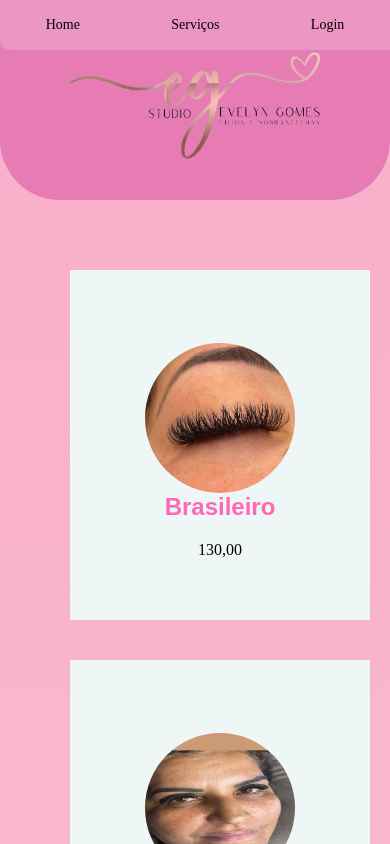
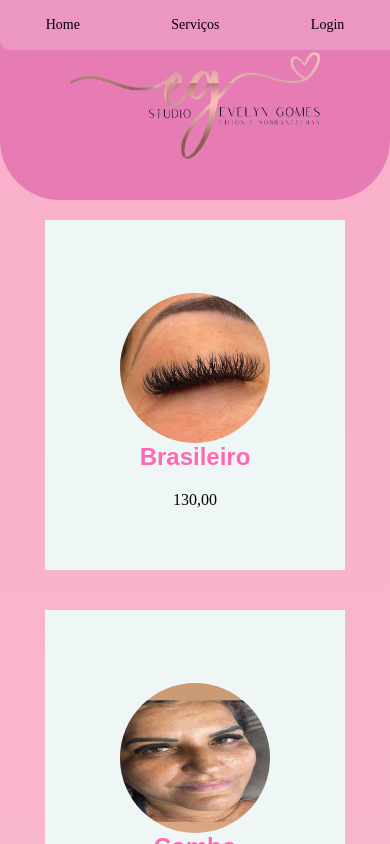
Before and after one commit to MatheusRodri/PI4_StudioEvelyn, a React (Create React App) app in the folder frontend/: page /servicos in a window 390 px wide. Shown: the top 844 px of the page. Built offline with nearby package versions, Linux system fonts and the light colour scheme.

Commit message:
servicos responsivo

```diff
--- a/frontend/src/pages/Servicos/index.css
+++ b/frontend/src/pages/Servicos/index.css
@@ -1,48 +1,19 @@
-.servicos{
-    display: flex;
-    flex-wrap: wrap;
-    justify-content: space-between;
+.servicos-container {
+  background-image: linear-gradient(#f9b0ca, #f9eff3);
+  max-width: 100%;
 }
 
-/* body {
-    background: linear-gradient(to bottom, #e77cb5 25%, rgb(228, 189, 219) 25%);
-    background-color: pink;
-    margin: 0;
-    font-family: Arial, sans-serif;
-    border-bottom-left-radius: 50px;
-    border-bottom-right-radius: 50px;
-} */
-
-.container{
-    background-image: linear-gradient( #f9b0ca, #f9eff3);
-    display: flex;
-    flex-wrap: wrap;
-    justify-content: space-between;
-    padding: 90px 50px 0 50px;
-
+.servicos {
+  display: flex;
+  flex-wrap: wrap;
+  justify-content: space-around;
+  flex-direction: row;
 }
 
-@media (max-width: 768px) {
-    .container {
-        padding: 10px;
-    }
-
-    .servicos {
-        margin: 40px;
-        grid-template-columns: 1fr;
-        positon: absolute;
-    }
+@media screen and (max-width: 768px) {
+  .servicos {
+    width: 100%;
+    flex-direction: column;
+    align-items: center;
+  }
 }
-
-@media (max-width: 400px) {
-    .container {
-        padding: 10px;
-    }
-
-    .servicos {
-        display: flex;
-        align-itens: center;
-        justify-content: center;
-
-    }
-}
--- a/frontend/src/pages/Servicos/index.js
+++ b/frontend/src/pages/Servicos/index.js
@@ -15,7 +15,7 @@
     <>
     <Header/>
 
-    <div className="container">
+    <div className="servicos-container">
 
          <div className='servicos'>
          {
```
